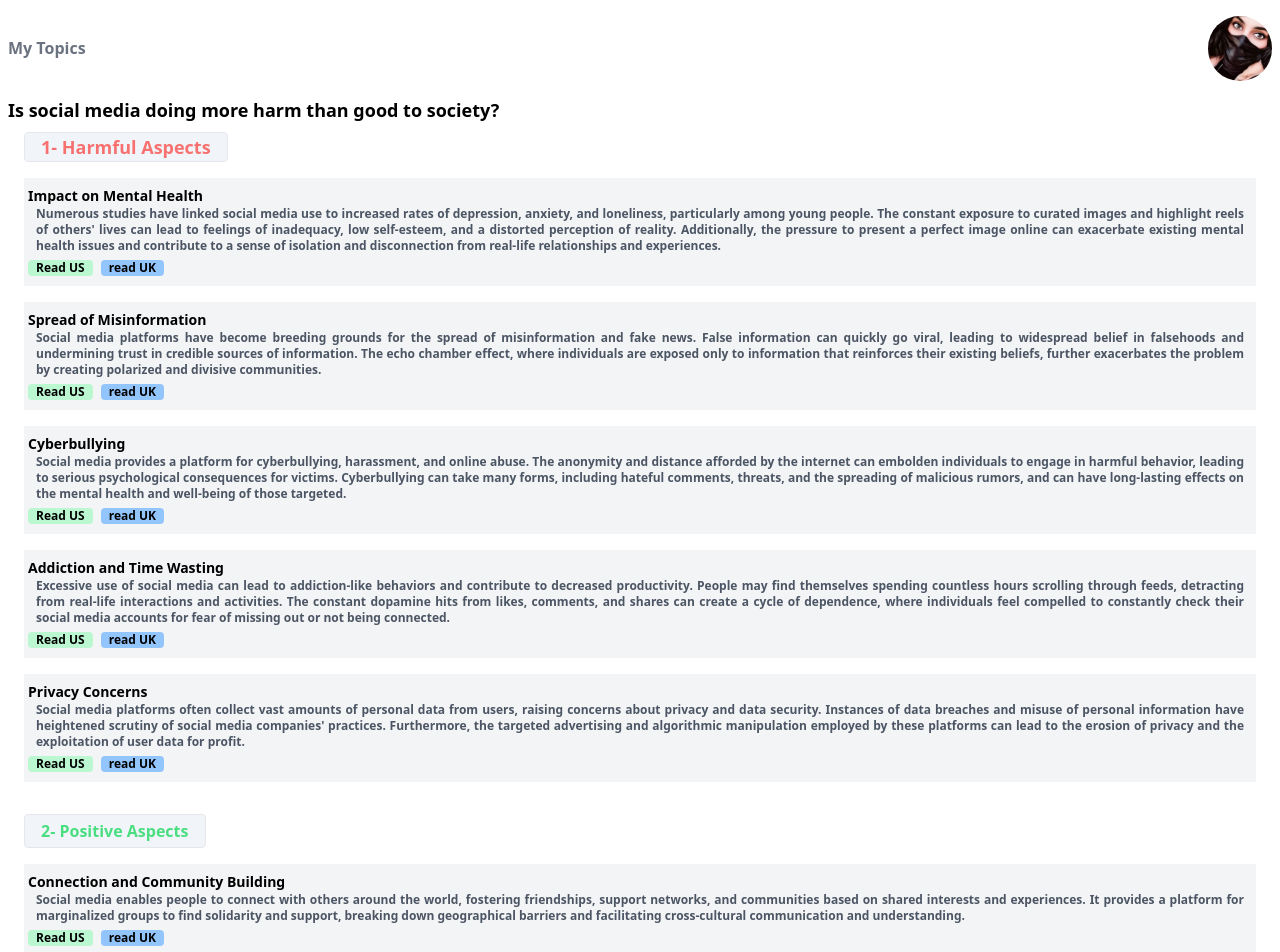
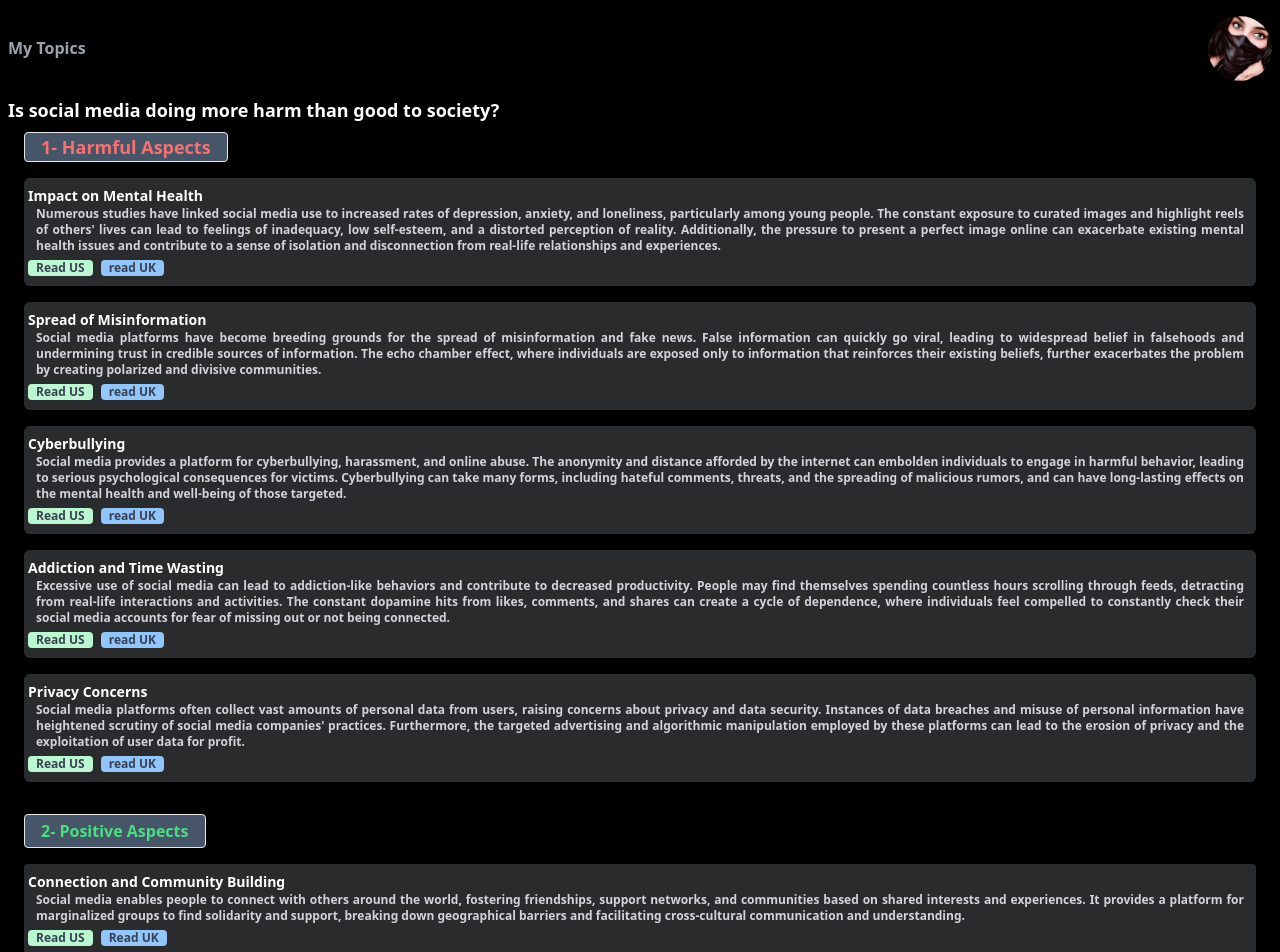
Before and after one commit to ThamerWardah/topics, a Next.js app: page / in a window 1280 px wide. Shown: the top 952 px of the page. Built offline with nearby package versions, Linux system fonts and the light colour scheme.

Commit message:
night mode

```diff
--- a/app/components/header.jsx
+++ b/app/components/header.jsx
@@ -2,7 +2,7 @@ import Image from "next/image";
 const Header = ()=>{
 
     return(
-        <div className="bg-white flex justify-between items-center text-gray-500 px-2 py-4 font-bold fixed w-full top-0 right-0 z-20">
+        <div className="bg-black flex justify-between items-center text-gray-400 px-2 py-4 font-bold fixed w-full top-0 right-0 z-20">
         <h1>My Topics</h1>
         <Image src='/amina.jpg'
         width={64}
--- a/app/page.js
+++ b/app/page.js
@@ -17,21 +17,21 @@ export default function Home() {
   }
 
   return (
-    <main className="mt-24 px-2 relative">
+    <main className=" bg-black mt-24 px-2 relative text-white">
       <div>
         <h1 className="text-lg font-bold mb-2">{todayTopics[0].topic}</h1>
 
         <div className="flex flex-col gap-4 px-4">
-          <h2 className="font-bold text-lg text-red-400 border w-fit px-4 rounded bg-slate-100 sticky top-24">
+          <h2 className="font-bold text-lg text-red-400 border w-fit px-4 rounded bg-slate-600 sticky top-24">
             1- Harmful Aspects
           </h2>
           {todayTopics[0].arguments.harmful_aspects.map((item, index) => (
             <div
               key={index}
-              className="bg-gray-100 py-2 px-1"
+              className="bg-gray-300/20 py-2 px-1 rounded-md"
             >
               <h2 className="font-bold text-sm">{item.point}</h2>
-              <h3 className="px-2 text-justify text-xs font-semibold text-gray-600">
+              <h3 className="px-2 text-justify text-xs font-semibold text-gray-300">
                 {item.description}
               </h3>
               <button
@@ -39,7 +39,7 @@ export default function Home() {
                   setIsReading((pre) => !pre)
                   handleClickOnText(item.description, 'US')
                 }}
-                className="bg-green-200 rounded px-2 text-xs font-bold cursor-pointer"
+                className="bg-green-200 rounded text-gray-700 px-2 text-xs font-bold cursor-pointer"
               >
                 {isReading ? 'Stop' : 'Read US'}
               </button>
@@ -49,7 +49,7 @@ export default function Home() {
                   setIsReading((pre) => !pre)
                   handleClickOnText(item.description, 'UK')
                 }}
-                className="bg-blue-300 rounded px-2 text-xs font-bold cursor-pointer mx-2"
+                className="bg-blue-300 text-gray-700 rounded px-2 text-xs font-bold cursor-pointer mx-2"
               >
                 {isReading ? 'Stop' : 'read UK'}
               </button>
@@ -58,16 +58,16 @@ export default function Home() {
         </div>
 
         <div className="flex flex-col gap-4 px-4">
-          <h2 className="font-bold text-green-400 mt-8 border rounded w-fit px-4 py-1 bg-slate-100 sticky top-24">
+          <h2 className="font-bold text-green-400 mt-8 border rounded w-fit px-4 py-1 bg-slate-600 sticky top-24">
             2- Positive Aspects
           </h2>
           {todayTopics[0].arguments.positive_aspects.map((item, index) => (
             <div
               key={index}
-              className="bg-gray-100 py-2 px-1"
+              className="bg-gray-300/20 py-2 px-1 rounded"
             >
               <h2 className=" font-bold text-sm">{item.point}</h2>
-              <h3 className="px-2 text-justify text-xs font-semibold text-gray-600">
+              <h3 className="px-2 text-justify text-xs font-semibold text-gray-300">
                 {item.description}
               </h3>
               <button
@@ -75,7 +75,7 @@ export default function Home() {
                   setIsReading((pre) => !pre)
                   handleClickOnText(item.description, 'US')
                 }}
-                className="bg-green-200 rounded px-2 text-xs font-bold cursor-pointer"
+                className="bg-green-200 text-gray-700 rounded px-2 text-xs font-bold cursor-pointer"
               >
                 {isReading ? 'Stop' : 'Read US'}
               </button>
@@ -85,9 +85,9 @@ export default function Home() {
                   setIsReading((pre) => !pre)
                   handleClickOnText(item.description, 'UK')
                 }}
-                className="bg-blue-300 rounded px-2 text-xs font-bold cursor-pointer mx-2"
+                className="bg-blue-300 text-gray-700 rounded px-2 text-xs font-bold cursor-pointer mx-2"
               >
-                {isReading ? 'Stop' : 'read UK'}
+                {isReading ? 'Stop' : 'Read UK'}
               </button>
             </div>
           ))}
```
Also changed, not shown: app/components/realStory.jsx (added).
